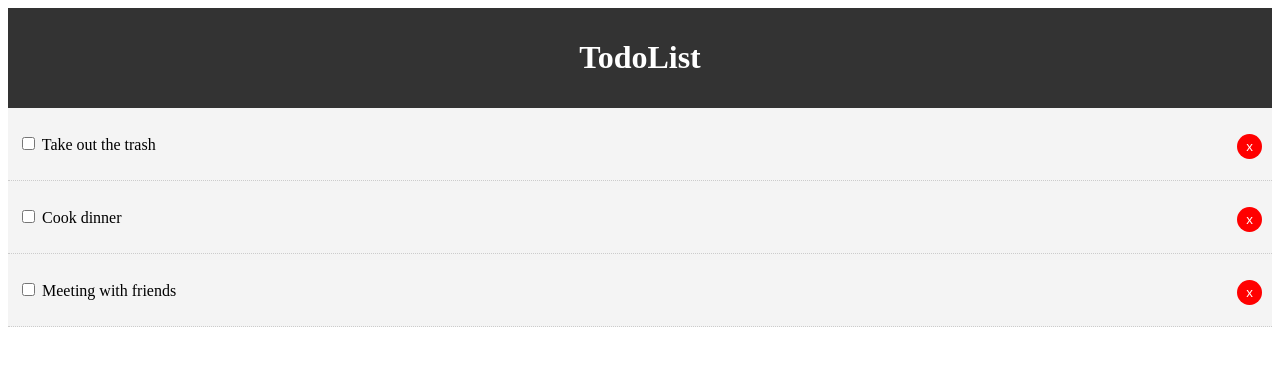
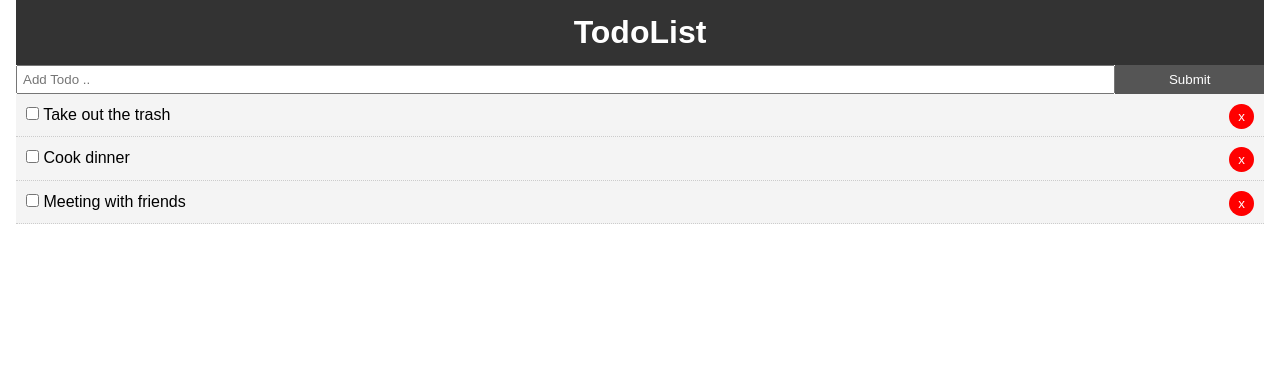
Before and after one commit to kristinauko/react_lesson, a React (Create React App) app: page / in a window 1280 px wide. Shown: the top 366 px of the page. Built offline with nearby package versions, Linux system fonts and the light colour scheme.

Commit message:
added input field

```diff
--- a/src/App.css
+++ b/src/App.css
@@ -13,3 +13,20 @@
   color: #333;
   text-decoration: none;
 }
+
+.container {
+  padding: 0 1rem;
+}
+
+.btn {
+  display: inline-block;
+  border: none;
+  background: #555;
+  color: #fff;
+  padding: 7px 20px;
+  cusor:pointer;
+}
+
+.btn:hover {
+  background: #666
+}
--- a/src/App.js
+++ b/src/App.js
@@ -1,6 +1,8 @@
 import React, { Component } from 'react';
 import Header from './components/layout/Header';
 import Todos from './components/Todos';
+import AddTodo from './components/AddTodo';
+import './App.css';
 
 class App extends Component {
   state = {
@@ -41,11 +43,15 @@
 
     render() {
     console.log(this.state.todos)
+
     return (
       <div className="App">
-        <Header />
-        <Todos todos={this.state.todos} markComplete={this.markComplete}
-        delTodo={this.delTodo}/>
+        <div className="container">
+          <Header />
+          <AddTodo />
+          <Todos todos={this.state.todos} markComplete={this.markComplete}
+          delTodo={this.delTodo}/>
+        </div>
       </div>
     );
   }
--- /dev/null
+++ b/src/components/AddTodo.js
@@ -0,0 +1,34 @@
+import React, { Component } from 'react';
+
+
+export class AddTodo extends Component {
+    state = {
+        title: ''
+    }
+
+    onChange = (e) => this.setState({ title: e.target.value });
+
+
+    render() {
+        return (
+            <form style={{display: 'flex'}}>
+                <input
+                    type='text'
+                    name='title'
+                    style ={{flex: '10', padding: '5px'}}
+                    placeholder='Add Todo ..'
+                    value={this.state.title}
+                    onChange={this.onChange}
+                />
+                <input
+                    type='submit'
+                    value='Submit'
+                    className='btn'
+                    style={{flex: '1'}}
+                />
+            </form>
+            )
+    }
+}
+
+export default AddTodo
--- a/src/components/Todos.js
+++ b/src/components/Todos.js
@@ -1,6 +1,7 @@
 import React, { Component } from 'react';
 import TodoItem from './TodoItem';
 import PropTypes from 'prop-types';
+
 
 class Todos extends Component {
     render () {
```
